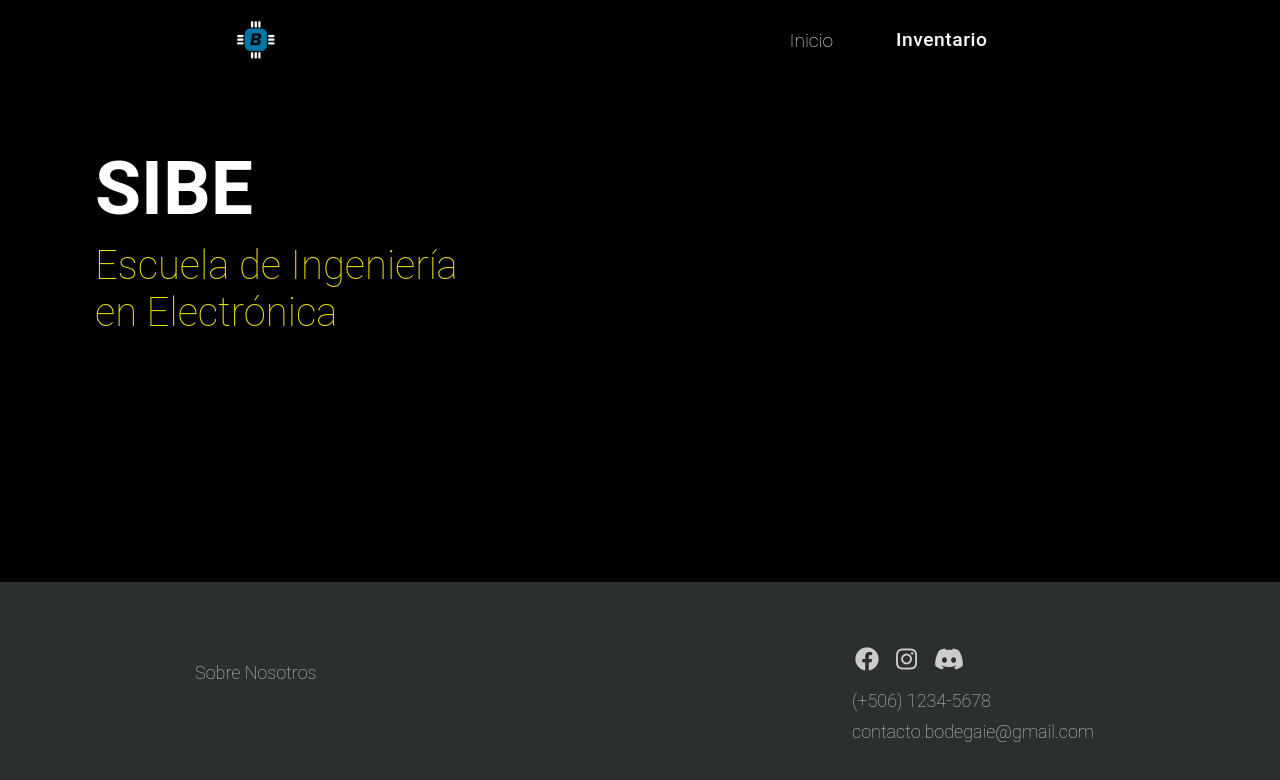
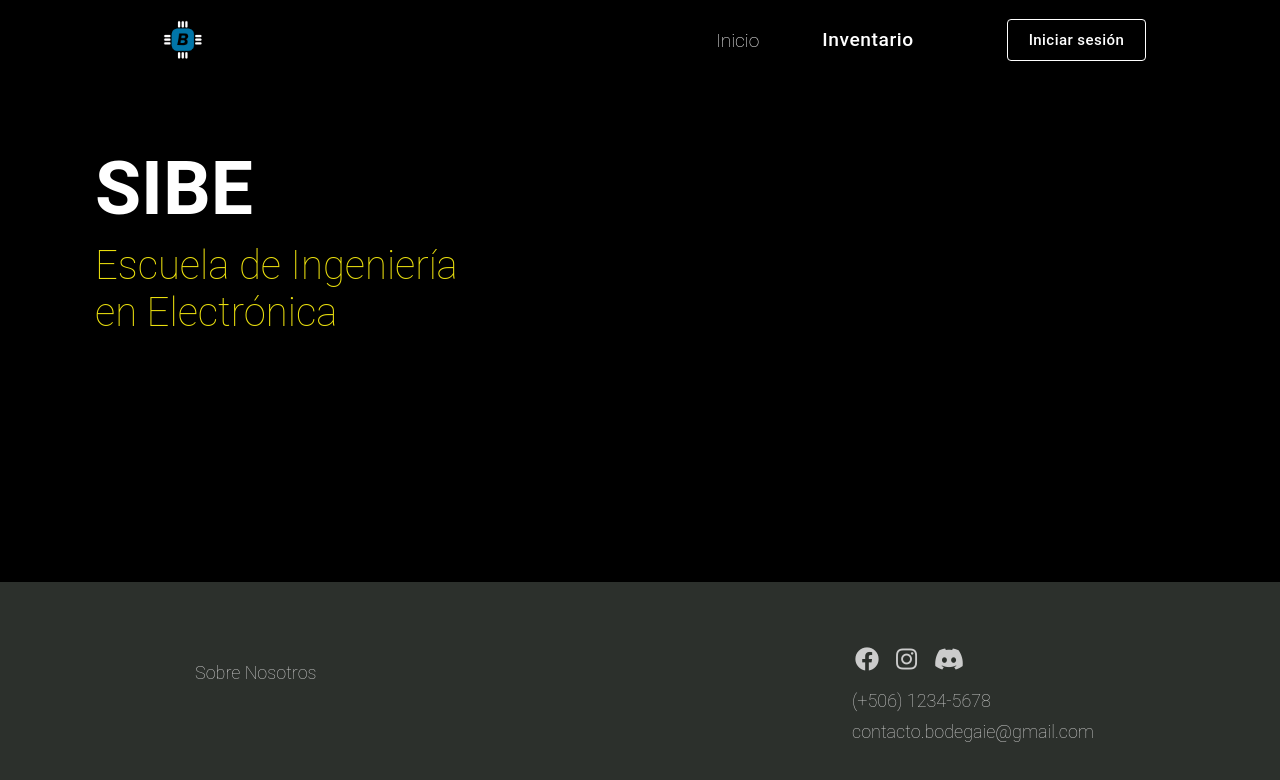
Before and after one commit to BODEGA-TEC/BODEGA_FRONTEND, a React (Create React App) app in the folder react-website-bodega/: page / in a window 1280 px wide. Shown: the top 780 px of the page. Built offline with nearby package versions, Linux system fonts and the light colour scheme.

Commit message:
Uncomment for testing

```diff
--- a/react-website-bodega/src/components/NavBar/Navbar.js
+++ b/react-website-bodega/src/components/NavBar/Navbar.js
@@ -88,7 +88,7 @@ function Navbar({ handleTabChange }) {
               </div>
             </li>
 
-            {/* <li>
+            <li>
               <Link
                 to="/"
                 className="nav-links-mobile"
@@ -96,9 +96,9 @@ function Navbar({ handleTabChange }) {
               >
                 Iniciar sesión
               </Link>
-            </li> */}
+            </li>
           </ul>
-          {/* <LogInBox button={button}/> */}
+          <LogInBox button={button}/>
         </div>
 
       </nav>
```
